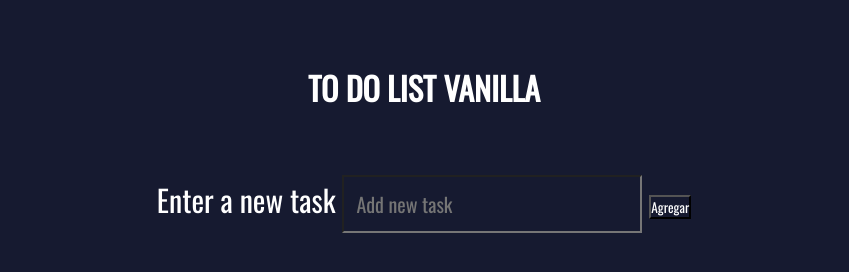
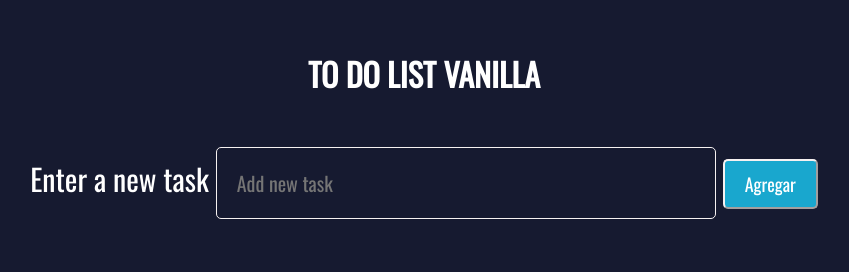
Before and after one commit to Rpcocom/todo, a plain HTML site: page index.html in a window 1280 px wide. Shown: the whole page, without its empty margins (216-1065 px from the left). Drawn offline with nearby package versions, Linux system fonts and the light colour scheme.

Commit message:
CSS BUTTON

```diff
--- a/style.css
+++ b/style.css
@@ -1,26 +1,43 @@
-*{
+* {
     padding: 0;
     margin: 0;
     box-sizing: border-box;
-    background-color:#161A30;
+    background-color: #161A30;
     color: white;
     font-family: 'Oswald', sans-serif;
 }
 
-h1{
-    color:white;
+h1 {
     text-align: center;
-    padding: 5%;
+    padding: 50px;
 }
 
-.form-todo{
-    font-family: Verdana, Geneva, Tahoma, sans-serif;
+.form-todo {
     text-align: center;
     font-size: 30px;
 }
 
-.add-task{
-    width: 300px;
+.add-task {
+    margin: 0%;
+    width: 500px;
+    border: 1px solid #F6F1F1;
     font-size: 20px;
-    padding: 12px;
+    padding: 20px;
+    border-radius: 5px;
 }
+
+button {
+    background-color: #19A7CE;
+    font-size: 18px;
+    border-radius: 5px;
+    border-color: #F6F1F1;
+    padding: 10px 20px;
+    text-align: center;
+    text-decoration: none;
+    display: inline-block;
+}
+
+button:hover{
+    color: #146C94;
+    background-color: #F6F1F1;
+}
```
